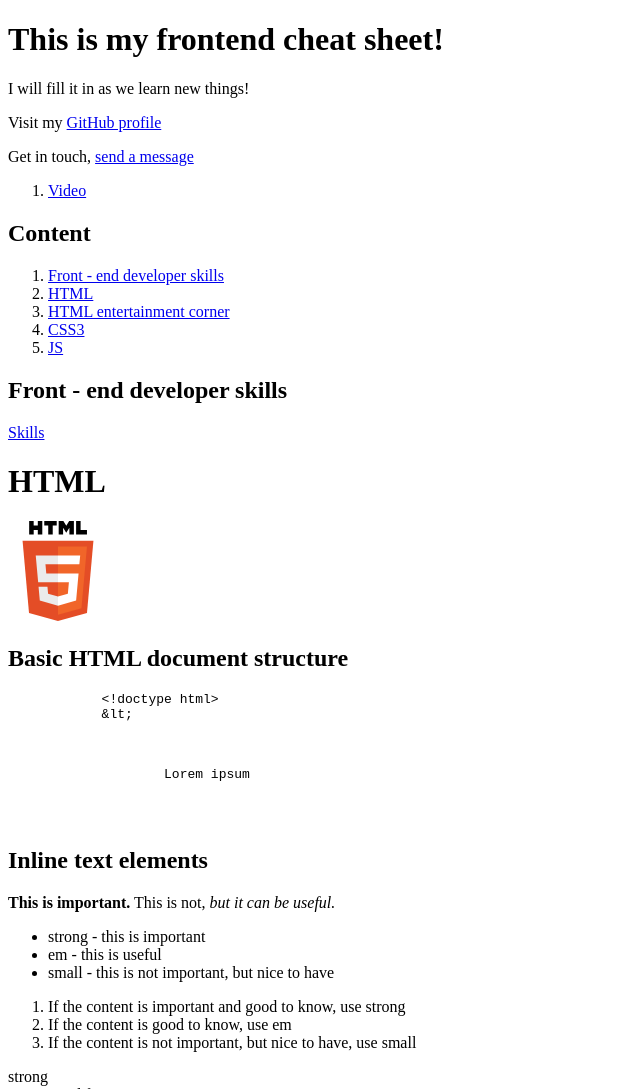
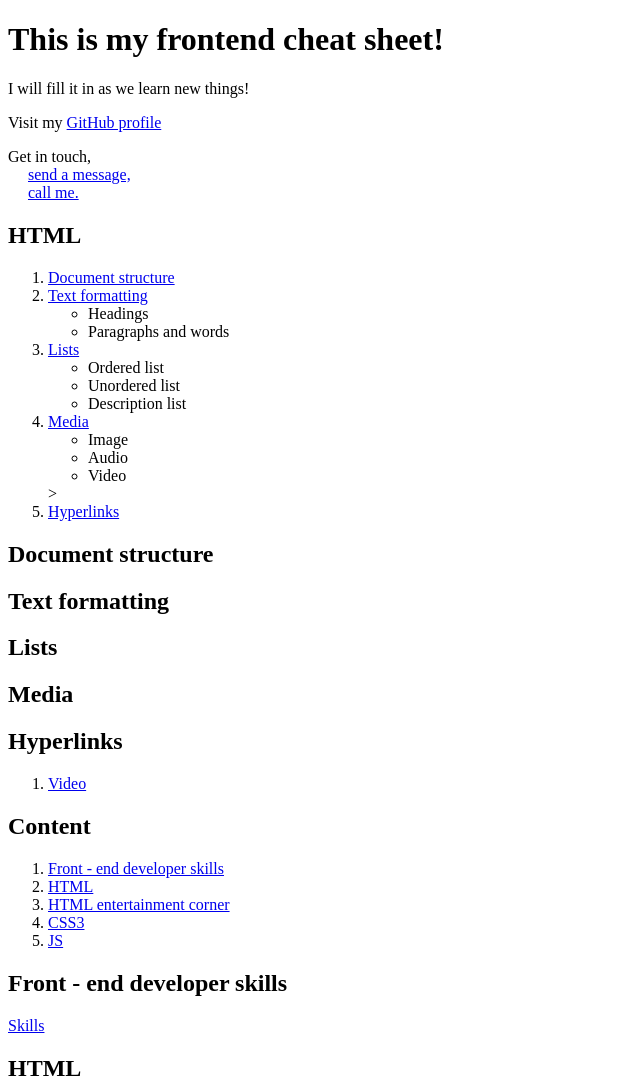
Before and after one commit to kbartoluci/algebra-frontend-cheat-sheet, a plain HTML site: page index.html in a window 1280 px wide. Shown: the top 1089 px of the page, without its empty margins (0-640 px from the left). Drawn offline with Linux system fonts and the light colour scheme.

Commit message:
add html task

```diff
--- a/index.html
+++ b/index.html
@@ -16,7 +16,40 @@
             I will fill it in as we learn new things!
         </p>
         <p>Visit my <a href="https://github.com/kbartoluci" target="_blank">GitHub profile</a></p>
-        <p>Get in touch, <a href="mailto:examle@mail.com">send a message</a></p>
+        <p>Get in touch,
+            <br>
+            &emsp; <a href="mailto:example@mail.com">send a message,</a>
+            <br>
+            &emsp; <a href="tel:+123123123">call me.</a>
+        </p>
+        <h2>HTML</h2>
+        <ol>
+            <li><a href="#document_structure">Document structure</a></li>
+            <li><a href="#text_formatting">Text formatting</a>
+                <ul>
+                    <li>Headings</li>
+                    <li>Paragraphs and words</li>
+                </ul>
+            </li>
+            <li><a href="#lists">Lists</a>
+                <ul>
+                    <li>Ordered list</li>
+                    <li>Unordered list</li>
+                    <li>Description list</li>
+                </ul></li>
+            <li><a href="#media">Media</a>
+                <ul>
+                    <li>Image</li>
+                    <li>Audio</li>
+                    <li>Video</li>
+                </ul>></li>
+            <li><a href="#hyperlinks">Hyperlinks</a></li>
+        </ol>
+        <h2 id="document_structure">Document structure</h2>
+        <h2 id="text_formatting">Text formatting</h2>
+        <h2 id="lists">Lists</h2>
+        <h2 id="media">Media</h2>
+        <h2 id="hyperlinks">Hyperlinks</h2>
         <ol>
             <li><a href="#video-section">Video</a></li>
         </ol>
@@ -30,7 +63,7 @@
         </ol>
         <h2 id="front_developer_skills">Front - end developer skills</h2>
         <p><a href="https://www.elitewebsiteservices.com/img/frontend.jpg" target="_blank">Skills</a></p>
-        <h1 id="html">HTML</h1>
+        <h2 id="html">HTML</h2>
         <img src="./images/html5.svg" alt="HTML5 logo" height="100">
         <h2 id="html_structure">Basic HTML document structure</h2>
         <pre>
```
